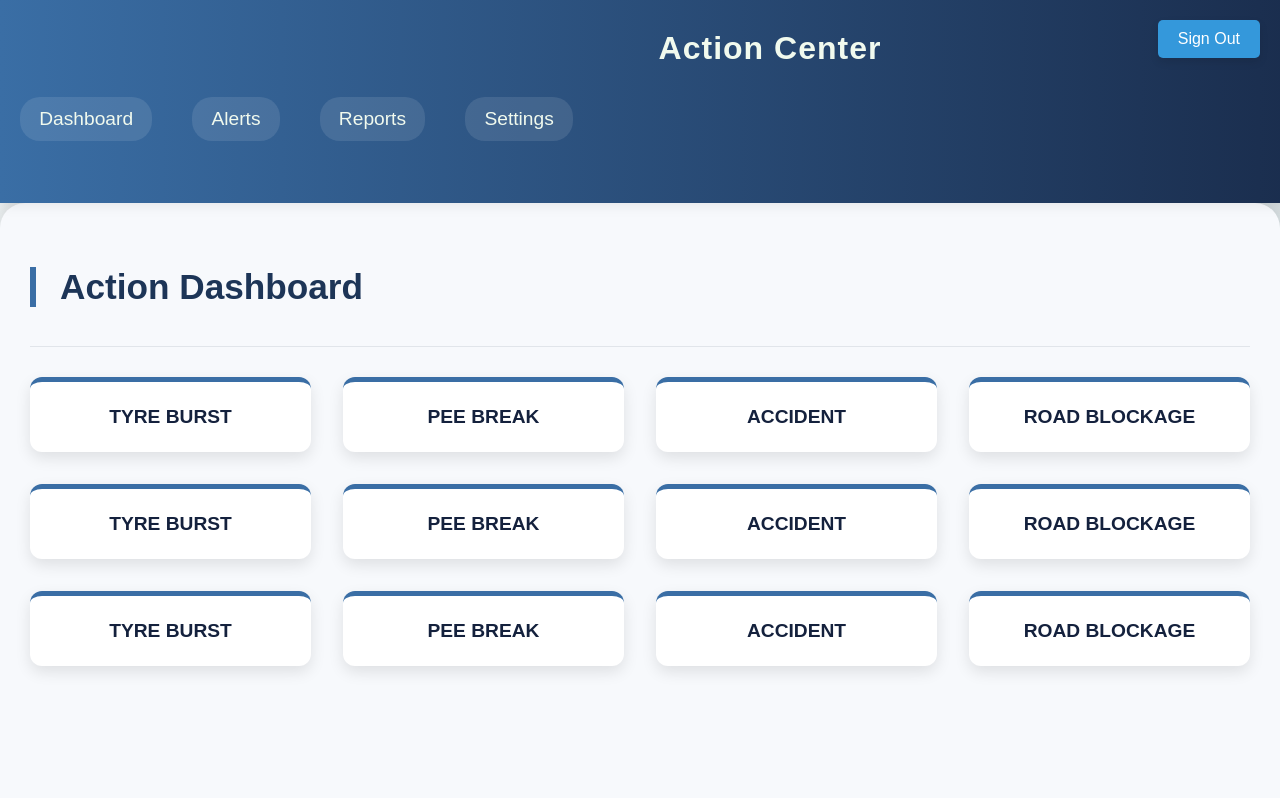
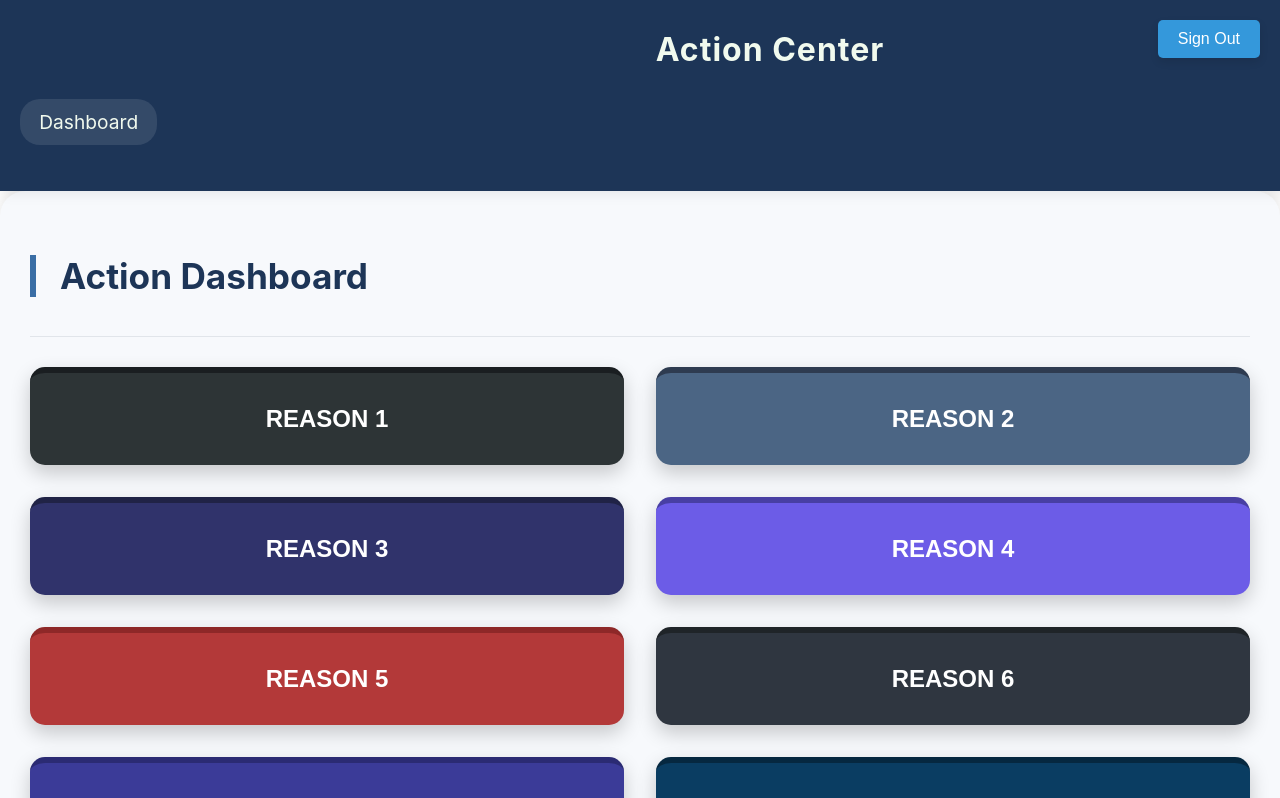
Before and after one commit to Aditey1908/SIH-2024, a React (Create React App) app in the folder frontend/: page /action-dashboard in a window 1280 px wide. Shown: the top 798 px of the page. Built offline with nearby package versions, Linux system fonts and the light colour scheme.

Commit message:
Driver dashboard edit

```diff
--- a/frontend/src/components/ActionDashboard.css
+++ b/frontend/src/components/ActionDashboard.css
@@ -1,104 +1,83 @@
-/* Action Dashboard Container */
-.action-dashboard-container {
-  display: flex;
-  flex-direction: column;
-  min-height: 100vh;
-  font-family: 'Poppins', sans-serif;
-  background: linear-gradient(135deg, #eef2f3, #d4dde0); /* Same soft background */
+/* Styling for the action buttons with dark colors */
+.action-button {
+  padding: 2rem;
+  font-size: 1.5rem;
+  font-weight: bold;
+  text-transform: uppercase;
+  color: white;
+  border-radius: 15px;
+  box-shadow: 0 8px 20px rgba(0, 0, 0, 0.2);
+  cursor: pointer;
+  transition: background-color 0.3s ease, transform 0.3s ease;
 }
 
-/* Sidebar Styling */
-.sidebar {
-  width: 20%;
-  background: linear-gradient(90deg, #3a6ea5, #14213d);
-  color: white;
-  display: flex;
-  flex-direction: column;
-  padding: 2rem;
-  box-shadow: 6px 0 20px rgba(0, 0, 0, 0.2); /* Darker shadow for depth */
+/* Specific dark colors for the reasons */
+.action-button.reason-1 {
+  background-color: #2d3436; /* Dark Gray */
+  border-top: 6px solid #1a1e21;
 }
 
-.logo {
-  font-size: 2.5rem;
-  font-weight: bold;
-  color: #f1faee;
-  margin-bottom: 3rem;
+.action-button.reason-2 {
+  background-color: #4b6584; /* Dark Blue */
+  border-top: 6px solid #2e3b50;
 }
 
-.menu {
-  list-style: none;
-  padding: 0;
-  margin: 0;
+.action-button.reason-3 {
+  background-color: #30336b; /* Dark Purple */
+  border-top: 6px solid #202346;
 }
 
-.menu li {
-  margin-bottom: 2rem;
-  font-size: 1.3rem;
-  padding: 1rem;
-  border-radius: 10px;
-  background-color: rgba(255, 255, 255, 0.1); /* Semi-transparent for menu items */
-  cursor: pointer;
-  transition: background-color 0.3s ease, transform 0.3s;
+.action-button.reason-4 {
+  background-color: #6c5ce7; /* Violet */
+  border-top: 6px solid #483fa3;
 }
 
-.menu li:hover {
-  background-color: #fca311; /* Vibrant hover effect */
-  color: #14213d;
-  transform: scale(1.05);
+.action-button.reason-5 {
+  background-color: #b33939; /* Dark Red */
+  border-top: 6px solid #8e2828;
 }
 
-/* Main Content */
-.main-content {
-  flex: 1;
-  padding: 3rem;
-  background-color: #f7f9fc;
-  border-radius: 25px 0 0 0; /* Rounded top-left corner */
-  box-shadow: -4px -4px 15px rgba(0, 0, 0, 0.1);
+.action-button.reason-6 {
+  background-color: #2f3640; /* Almost Black */
+  border-top: 6px solid #1f2428;
 }
 
-/* Header Styling */
-.header {
-  display: flex;
-  justify-content: space-between;
-  align-items: center;
-  margin-bottom: 3rem;
+.action-button.reason-7 {
+  background-color: #3b3b98; /* Deep Indigo */
+  border-top: 6px solid #2b2b73;
 }
 
-.header h1 {
-  font-size: 2.5rem;
-  color: #14213d;
-  border-left: 6px solid #3a6ea5;
-  padding-left: 1.5rem;
+.action-button.reason-8 {
+  background-color: #0a3d62; /* Dark Cyan */
+  border-top: 6px solid #062840;
 }
 
-/* Action Buttons Section */
-.action-buttons {
-  display: grid;
-  grid-template-columns: repeat(4, 1fr);
-  gap: 2rem;
-}
-
-/* Individual Action Buttons */
-.action-button {
-  padding: 1.5rem;
-  font-size: 1.2rem;
-  font-weight: bold;
-  text-transform: uppercase;
-  background-color: #ffffff;
-  color: #14213d;
-  border-radius: 12px;
-  box-shadow: 0 6px 15px rgba(0, 0, 0, 0.1);
-  border-top: 5px solid #3a6ea5; /* Accent color */
-  cursor: pointer;
-  transition: background-color 0.3s ease, transform 0.3s;
-}
-
+/* Hover effects */
 .action-button:hover {
-  background-color: #fca311;
-  color: white;
-  transform: translateY(-5px);
+  transform: translateY(-7px);
 }
 
 .action-button:active {
   transform: translateY(0);
 }
+
+/* Grid layout for two vertical columns */
+.action-buttons {
+  display: grid;
+  grid-template-columns: repeat(2, 1fr); /* Two columns */
+  gap: 2rem; /* Space between buttons */
+}
+
+/* Helpline number styling */
+.helpline {
+  margin-top: 2rem;
+  font-size: 1.3rem;
+  color: #fca311;
+  text-align: center;
+  font-weight: bold;
+  background-color: #1d3557;
+  padding: 1rem;
+  border-radius: 10px;
+  box-shadow: 0 8px 20px rgba(0, 0, 0, 0.2);
+  text-transform: uppercase;
+}
--- a/frontend/src/components/ActionDashboard.js
+++ b/frontend/src/components/ActionDashboard.js
@@ -9,9 +9,6 @@ function ActionDashboard() {
                 <div className="logo">Action Center</div>
                 <ul className="menu">
                     <li>Dashboard</li>
-                    <li>Alerts</li>
-                    <li>Reports</li>
-                    <li>Settings</li>
                 </ul>
             </aside>
             <main className="main-content">
@@ -20,19 +17,21 @@ function ActionDashboard() {
                     <SignOutButton /> {/* Add the SignOutButton to the top-right corner */}
                 </header>
                 <section className="action-buttons">
-                    <button className="action-button">Tyre Burst</button>
-                    <button className="action-button">Pee Break</button>
-                    <button className="action-button">Accident</button>
-                    <button className="action-button">Road Blockage</button>
-                    <button className="action-button">Tyre Burst</button>
-                    <button className="action-button">Pee Break</button>
-                    <button className="action-button">Accident</button>
-                    <button className="action-button">Road Blockage</button>
-                    <button className="action-button">Tyre Burst</button>
-                    <button className="action-button">Pee Break</button>
-                    <button className="action-button">Accident</button>
-                    <button className="action-button">Road Blockage</button>
-                </section>
+  <button className="action-button reason-1">Reason 1</button>
+  <button className="action-button reason-2">Reason 2</button>
+  <button className="action-button reason-3">Reason 3</button>
+  <button className="action-button reason-4">Reason 4</button>
+  <button className="action-button reason-5">Reason 5</button>
+  <button className="action-button reason-6">Reason 6</button>
+  <button className="action-button reason-7">Reason 7</button>
+  <button className="action-button reason-8">Reason 8</button>
+</section>
+
+
+<div className="helpline">
+  For emergencies, call the Helpline: 1-800-999-000
+</div>
+
             </main>
         </div>
     );
```
